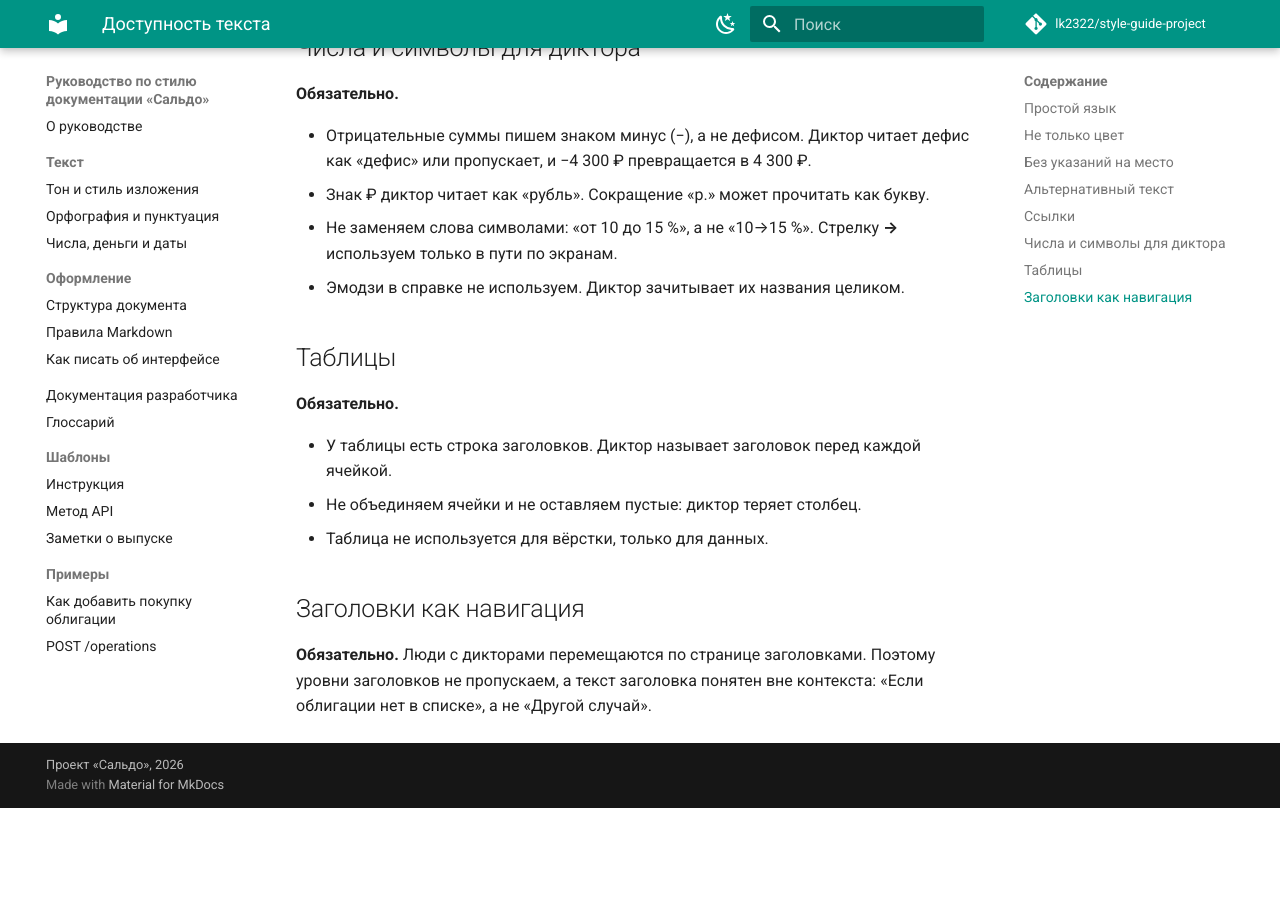
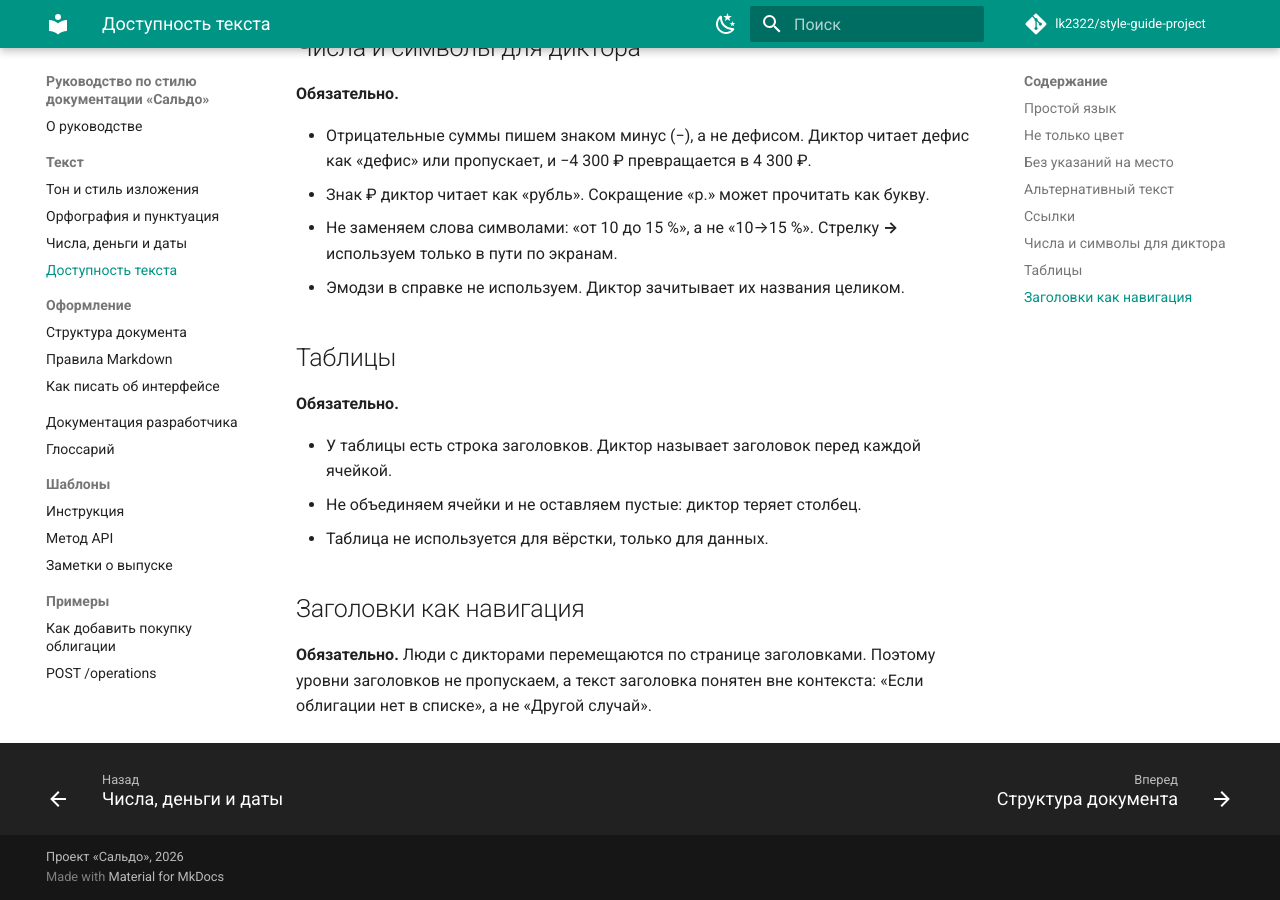
Before and after one commit to lk2322/style-guide-project, an MkDocs documentation site: the page built from docs/style/accessibility.md, in a window 1280 px wide and 900 px high, scrolled down 2105 px. Built offline with MkDocs 1.6.1 and Material for MkDocs 9.7.7, drawn with Linux system fonts in a browser that asks for light colours; comment, search, counter and statistics services are not loaded; before the commit the page ends 2913 px from its top, so only the background shows below that.

Commit message:
docs: добавить раздел о доступности в навигацию

```diff
--- a/mkdocs.yml
+++ b/mkdocs.yml
@@ -60,6 +60,7 @@ nav:
       - Тон и стиль изложения: style/tone.md
       - Орфография и пунктуация: style/language.md
       - Числа, деньги и даты: style/numbers.md
+      - Доступность текста: style/accessibility.md
   - Оформление:
       - Структура документа: format/structure.md
       - Правила Markdown: format/markdown.md
```
